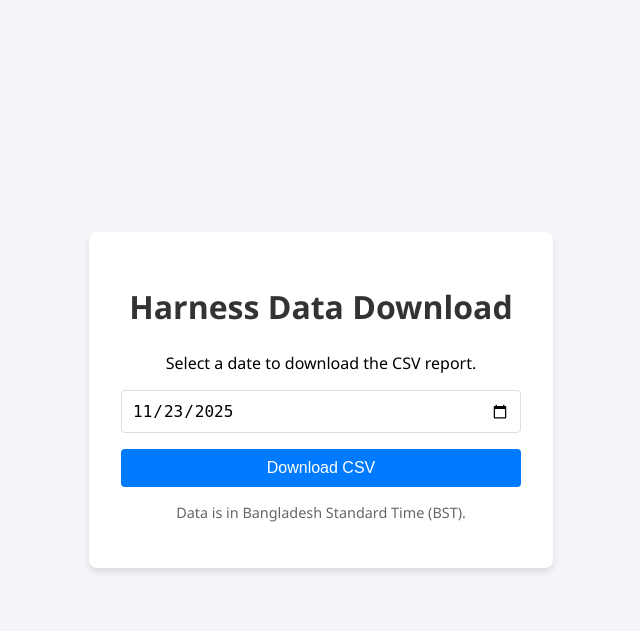
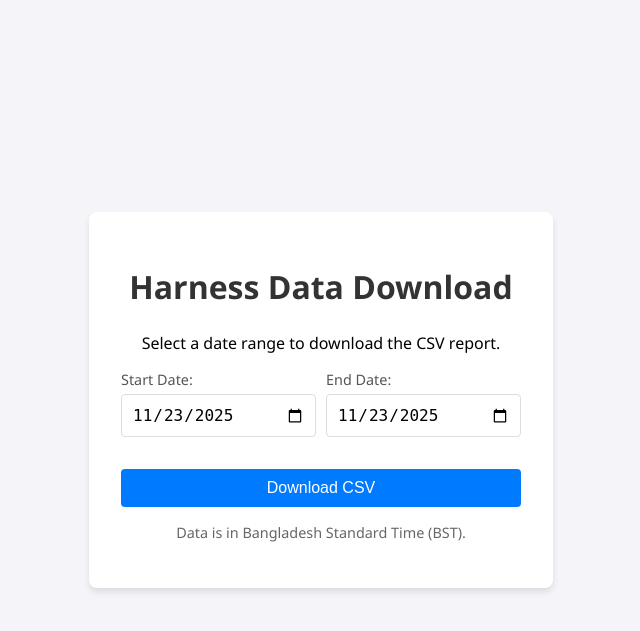
Before and after one commit to peyal939/estrus_cycle_detection, a Django app: page / in a window 1280 px wide. Shown: the top 631 px of the page, without its empty margins (319-959 px from the left). Run offline with Django 5.2, Linux system fonts and the light colour scheme.

Commit message:
Enable date range CSV download and production setup
Updated the downloader to support CSV downloads for a selected date range instead of a single date. Modified frontend and backend to handle start and end dates. Added WhiteNoise and Gunicorn for production deployment, updated settings for static file handling, and included a start_server.sh script for launching Gunicorn. Requirements and .gitignore updated accordingly.

```diff
--- a/downloader/templates/index.html
+++ b/downloader/templates/index.html
@@ -1,5 +1,6 @@
 <!DOCTYPE html>
 <html lang="en">
+
 <head>
     <meta charset="UTF-8">
     <meta name="viewport" content="width=device-width, initial-scale=1.0">
@@ -14,19 +15,22 @@
             height: 100vh;
             margin: 0;
         }
+
         .container {
             background: white;
             padding: 2rem;
             border-radius: 8px;
-            box-shadow: 0 4px 6px rgba(0,0,0,0.1);
+            box-shadow: 0 4px 6px rgba(0, 0, 0, 0.1);
             text-align: center;
             width: 100%;
             max-width: 400px;
         }
+
         h1 {
             color: #333;
             margin-bottom: 1.5rem;
         }
+
         input[type="date"] {
             padding: 10px;
             border: 1px solid #ddd;
@@ -36,6 +40,7 @@
             margin-bottom: 1rem;
             font-size: 1rem;
         }
+
         button {
             background-color: #007bff;
             color: white;
@@ -47,9 +52,11 @@
             width: 100%;
             transition: background-color 0.3s;
         }
+
         button:hover {
             background-color: #0056b3;
         }
+
         .note {
             margin-top: 1rem;
             font-size: 0.9rem;
@@ -57,27 +64,54 @@
         }
     </style>
 </head>
+
 <body>
     <div class="container">
         <h1>Harness Data Download</h1>
-        <p>Select a date to download the CSV report.</p>
-        <input type="date" id="datePicker" required>
+        <p>Select a date range to download the CSV report.</p>
+
+        <div style="display: flex; gap: 10px; margin-bottom: 1rem;">
+            <div style="flex: 1;">
+                <label for="startDate"
+                    style="display: block; margin-bottom: 5px; text-align: left; font-size: 0.9rem; color: #555;">Start
+                    Date:</label>
+                <input type="date" id="startDate" required>
+            </div>
+            <div style="flex: 1;">
+                <label for="endDate"
+                    style="display: block; margin-bottom: 5px; text-align: left; font-size: 0.9rem; color: #555;">End
+                    Date:</label>
+                <input type="date" id="endDate" required>
+            </div>
+        </div>
+
         <button onclick="downloadData()">Download CSV</button>
         <p class="note">Data is in Bangladesh Standard Time (BST).</p>
     </div>
 
     <script>
         function downloadData() {
-            const date = document.getElementById('datePicker').value;
-            if (!date) {
-                alert('Please select a date.');
+            const startDate = document.getElementById('startDate').value;
+            const endDate = document.getElementById('endDate').value;
+
+            if (!startDate || !endDate) {
+                alert('Please select both start and end dates.');
                 return;
             }
-            window.location.href = `/api/download/?date=${date}`;
+
+            if (startDate > endDate) {
+                alert('Start date cannot be after end date.');
+                return;
+            }
+
+            window.location.href = `/api/download/?start_date=${startDate}&end_date=${endDate}`;
         }
 
-        // Set default date to today
-        document.getElementById('datePicker').valueAsDate = new Date();
+        // Set default dates
+        const today = new Date();
+        document.getElementById('endDate').valueAsDate = today;
+        document.getElementById('startDate').valueAsDate = today;
     </script>
 </body>
+
 </html>
--- a/downloader/views.py
+++ b/downloader/views.py
@@ -10,19 +10,24 @@ from downloader.utils import get_db_handle
 
 class DownloadDataView(APIView):
     def get(self, request):
-        date_str = request.GET.get('date')
-        if not date_str:
-            return Response({"error": "Date parameter is required (YYYY-MM-DD)"}, status=status.HTTP_400_BAD_REQUEST)
+        start_date_str = request.GET.get('start_date')
+        end_date_str = request.GET.get('end_date')
+
+        if not start_date_str or not end_date_str:
+            return Response({"error": "Both start_date and end_date parameters are required (YYYY-MM-DD)"}, status=status.HTTP_400_BAD_REQUEST)
 
         try:
-            # Parse date string
+            # Parse date strings
             # User input date is in BST (Bangladesh Standard Time)
             bst_tz = pytz.timezone('Asia/Dhaka')
-            date_obj = datetime.strptime(date_str, '%Y-%m-%d')
+            start_date_obj = datetime.strptime(start_date_str, '%Y-%m-%d')
+            end_date_obj = datetime.strptime(end_date_str, '%Y-%m-%d')
 
             # Create start and end time in BST
-            start_bst = bst_tz.localize(datetime.combine(date_obj, datetime.min.time()))
-            end_bst = bst_tz.localize(datetime.combine(date_obj, datetime.max.time()))
+            # Start from 00:00:00 of start_date
+            start_bst = bst_tz.localize(datetime.combine(start_date_obj, datetime.min.time()))
+            # End at 23:59:59 of end_date
+            end_bst = bst_tz.localize(datetime.combine(end_date_obj, datetime.max.time()))
 
             # Convert to UTC for MongoDB query
             start_utc = start_bst.astimezone(pytz.UTC)
@@ -42,7 +47,7 @@ class DownloadDataView(APIView):
 
             # Prepare CSV response
             response = HttpResponse(content_type='text/csv')
-            response['Content-Disposition'] = f'attachment; filename="harness_data_{date_str}.csv"'
+            response['Content-Disposition'] = f'attachment; filename="harness_data_{start_date_str}_to_{end_date_str}.csv"'
 
             writer = csv.writer(response)
             # Columns as requested
--- a/requirements.txt
+++ b/requirements.txt
@@ -8,3 +8,5 @@ python-dotenv==1.2.1
 pytz==2025.2
 sqlparse==0.5.3
 tzdata==2025.2
+gunicorn
+whitenoise==6.11.0
```
Also changed, not shown: harness_data_portal/settings.py (+11 -2 lines), 2 other files.
